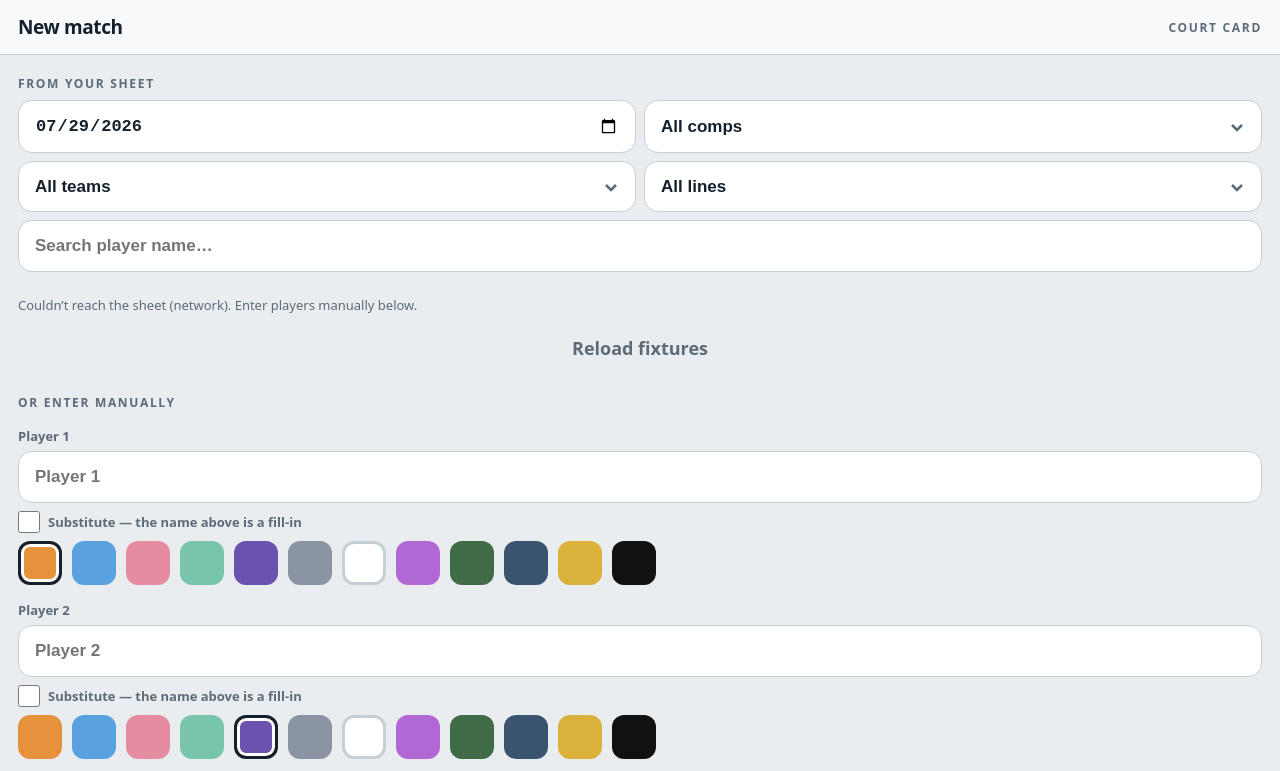
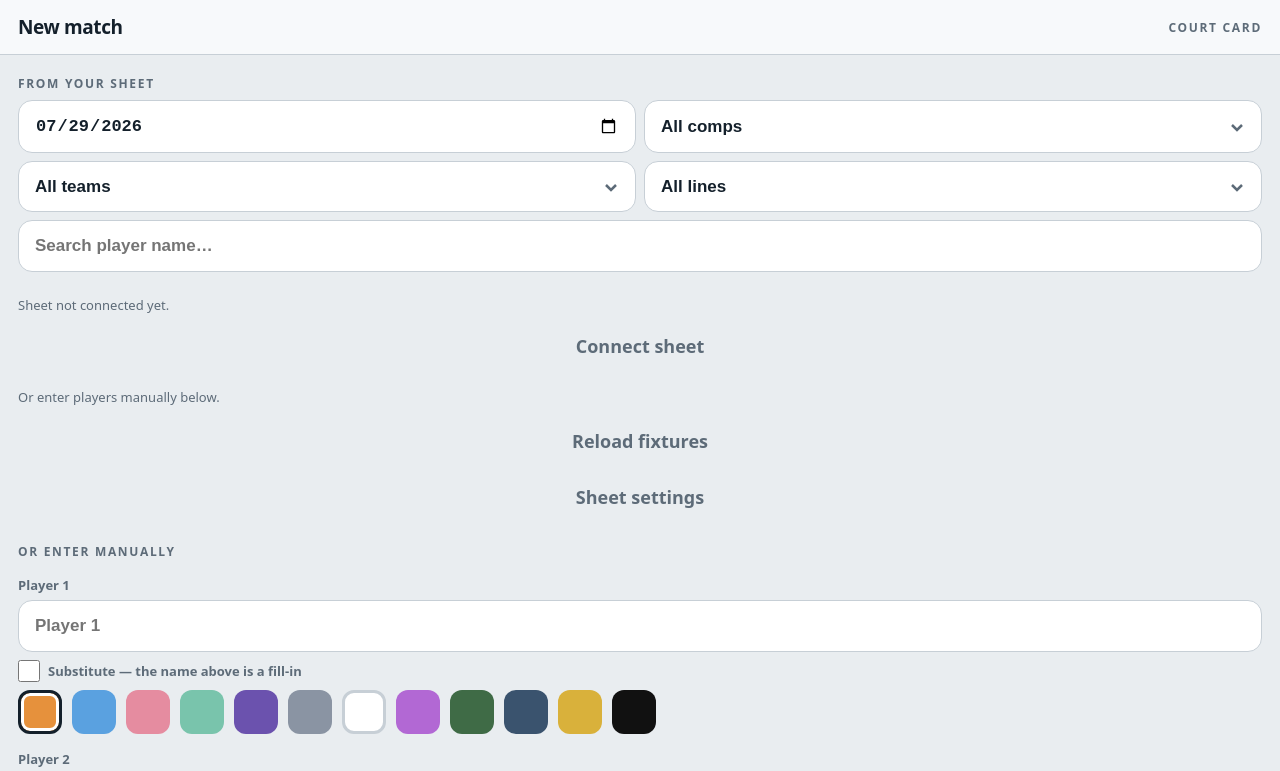
Before and after one commit to justinthenick/LakeHavenSquashScoring, a plain HTML site: page index.html in a window 1280 px wide. Shown: the top 771 px of the page. Drawn offline with Linux system fonts and the light colour scheme.

Commit message:
Add 'Sheet settings' button and update config values

```diff
--- a/index.html
+++ b/index.html
@@ -142,6 +142,7 @@
     <input id="fxSearch" placeholder="Search player name…" autocomplete="off" style="margin-bottom:10px">
     <div id="fixtures" class="fixtures"><div class="hint">Looking for fixtures…</div></div>
     <button class="cta ghost" id="reloadFx">Reload fixtures</button>
+    <button class="cta ghost" id="sheetSettings" style="margin-top:8px">Sheet settings</button>
 
     <div class="eyebrow" style="margin:22px 0 0">Or enter manually</div>
     <label class="field">Player 1</label>
@@ -239,8 +240,8 @@
    1. CONFIG — fill these two in after you deploy the Apps Script (see SETUP.md)
    ========================================================================== */
 var CONFIG = {
-  APPS_SCRIPT_URL: "https://script.google.com/macros/s/AKfycbwgoor0B851kNQwA45_xF8phxsXBHr1b2eA_teDEV9hFM0TK2spLIylwIUUsQDmWaCREw/exec",          // e.g. https://script.google.com/macros/s/AKfy.../exec
-  SHARED_SECRET:   "ivebeenchagned123"  // must match the SECRET in Code.gs
+  APPS_SCRIPT_URL: "",          // e.g. https://script.google.com/macros/s/AKfy.../exec
+  SHARED_SECRET:   "change-me"  // must match the SECRET in Code.gs
 };
 // Persisted override so the URL/secret survive redeploys of this file.
 try{
@@ -452,10 +453,11 @@ function loadFixtures(){
   var host=$('fixtures');host.innerHTML='<div class="hint">Looking for fixtures…</div>';
   if(!scriptConfigured()){host.innerHTML='<div class="hint">Sheet not connected yet. <button class="cta ghost" id="connectBtn" style="margin-top:8px">Connect sheet</button><br>Or enter players manually below.</div>';var cb=$('connectBtn');if(cb)cb.onclick=openSettings;return;}
   fetchFixtures().then(renderFixtures).catch(function(err){
-    host.innerHTML='<div class="hint">Couldn\u2019t reach the sheet ('+esc(err.msg||err.reason||'offline')+'). Enter players manually below.</div>';
+    host.innerHTML='<div class="hint">Couldn\u2019t load fixtures ('+esc(err.msg||err.reason||'offline')+'). Use <b>Sheet settings</b> below to check the URL &amp; secret, or enter players manually.</div>';
   });
 }
 $('reloadFx').onclick=loadFixtures;
+$('sheetSettings').onclick=openSettings;
 $('fxSearch').oninput=applyFixtureFilter;
 $('fxDate').onchange=applyFixtureFilter;
 $('fxComp').onchange=applyFixtureFilter;
```
